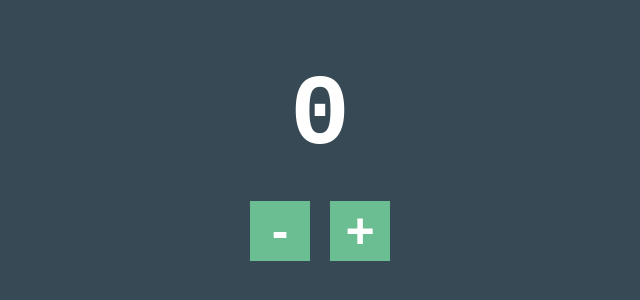
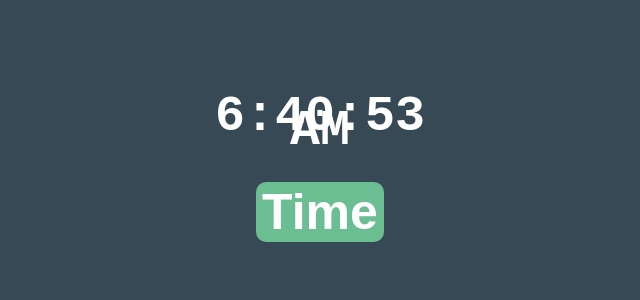
Before and after one commit to Phazerous/react-education, a React (Create React App) app: page / in a window 1280 px wide. Shown: the part 120-420 px from the top of the page, without its empty margins (320-960 px from the left). Built offline with nearby package versions, Linux system fonts and the light colour scheme.

Commit message:
Time Clock

```diff
--- a/public/styles.css
+++ b/public/styles.css
@@ -1,5 +1,5 @@
 body {
-  font: normal 14px/100% "Andale Mono", AndaleMono, monospace;
+  font: normal 14px/100% 'Andale Mono', AndaleMono, monospace;
   color: #fff;
   padding: 50px;
   width: 300px;
@@ -9,7 +9,7 @@ body {
 }
 
 h1 {
-  font-size: 100px;
+  font-size: 50px;
 }
 
 .container {
@@ -17,10 +17,11 @@ h1 {
 }
 
 button {
-  display: inline-block;
+  display: inline;
   background-color: #6bbe92;
   border: 0;
-  width: 60px;
+  border-radius: 10px;
+  box-shadow: 5px;
   margin: 10px;
   text-align: center;
   color: #fff;
--- a/src/components/App.jsx
+++ b/src/components/App.jsx
@@ -1,21 +1,16 @@
 import React, { useState } from "react";
 
 function App() {
-  const [count, setCount] = useState(0);
+  const [time, setTime] = useState(new Date().toLocaleTimeString())
 
-  function increase() {
-    setCount(count + 1);
-  }
+  setInterval(() => setTime((new Date()).toLocaleTimeString()), 1000);
 
-  function decrease() {
-    setCount(count - 1);
-  }
-
-  return <div className="container">
-    <h1>{count}</h1>
-    <button onClick={decrease}>-</button>
-    <button onClick={increase}>+</button>
-  </div>
+  return (
+    <div className="container">
+      <h1>{time}</h1>
+      <button>Time</button>
+    </div>
+  );
 }
 
 export default App;
```
Also changed, not shown: src/index.js (+15 -0 lines).
